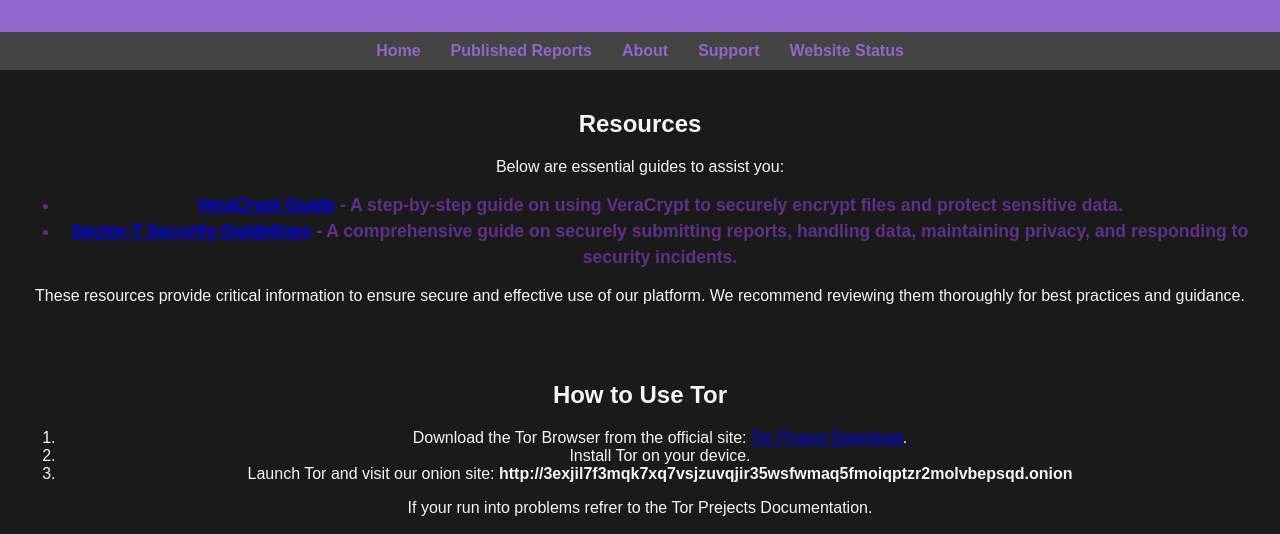
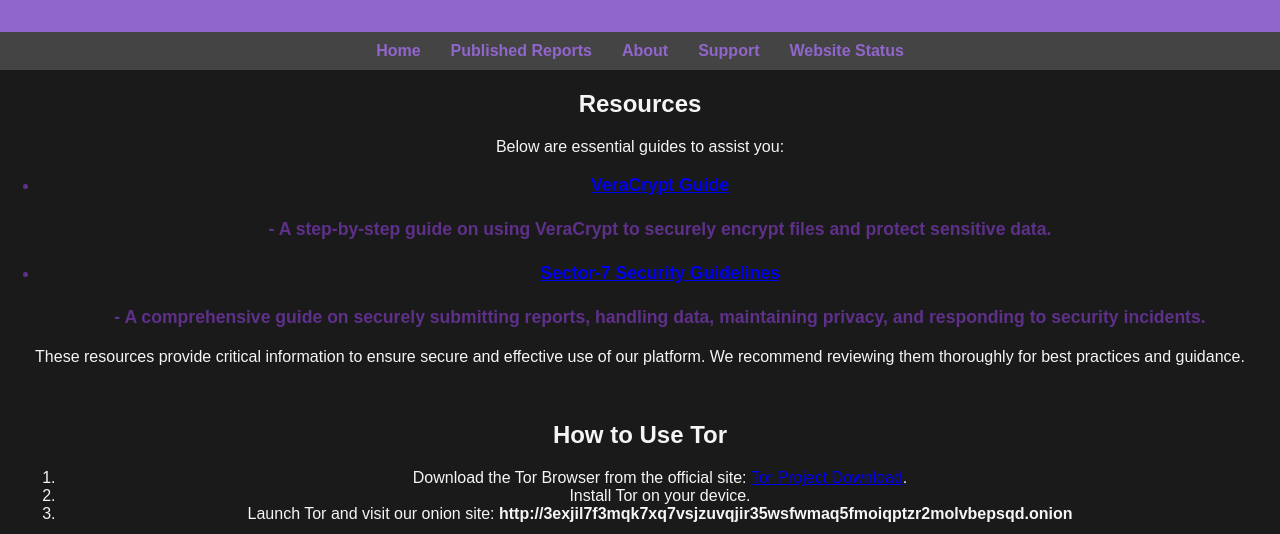
Before and after one commit to s7137301/sector-7, a plain HTML site: page support.html in a window 1280 px wide. Shown: the part 254-788 px from the top of the page. Drawn offline with Linux system fonts and the light colour scheme.

Commit message:
Update support.html

```diff
--- a/support.html
+++ b/support.html
@@ -34,17 +34,25 @@
         <a href="support.html">Support</a>
         <a href="status.html">Website Status</a>
     </nav>
-    <section>
+    <div class="container">
         <h2>Resources</h2>
         <p>Below are essential guides to assist you:</p>
         <ul>
-            <li><a href="User manual VeraCrypt.pdf" target="_blank">VeraCrypt Guide</a>
-                - A step-by-step guide on using VeraCrypt to securely encrypt files and protect sensitive data.</li>
-            <li><a href="Sector 7 Whistleblowing Platform Security Guidelines.pdf" target="_blank">Sector-7 Security Guidelines</a>
-                - A comprehensive guide on securely submitting reports, handling data, maintaining privacy, and responding to security incidents.</li>
+            <li>
+                <div>
+                    <a href="User_manual_VeraCrypt.pdf" target="_blank">VeraCrypt Guide</a>
+                    <p class="description">- A step-by-step guide on using VeraCrypt to securely encrypt files and protect sensitive data.</p>
+                </div>
+            </li>
+            <li>
+                <div>
+                    <a href="Sector_7_Whistleblowing_Platform_Security_Guidelines.pdf" target="_blank">Sector-7 Security Guidelines</a>
+                    <p class="description">- A comprehensive guide on securely submitting reports, handling data, maintaining privacy, and responding to security incidents.</p>
+                </div>
+            </li>
         </ul>
         <p>These resources provide critical information to ensure secure and effective use of our platform. We recommend reviewing them thoroughly for best practices and guidance.</p>
-    </section>
+    </div>
 
 
     <section>
```
